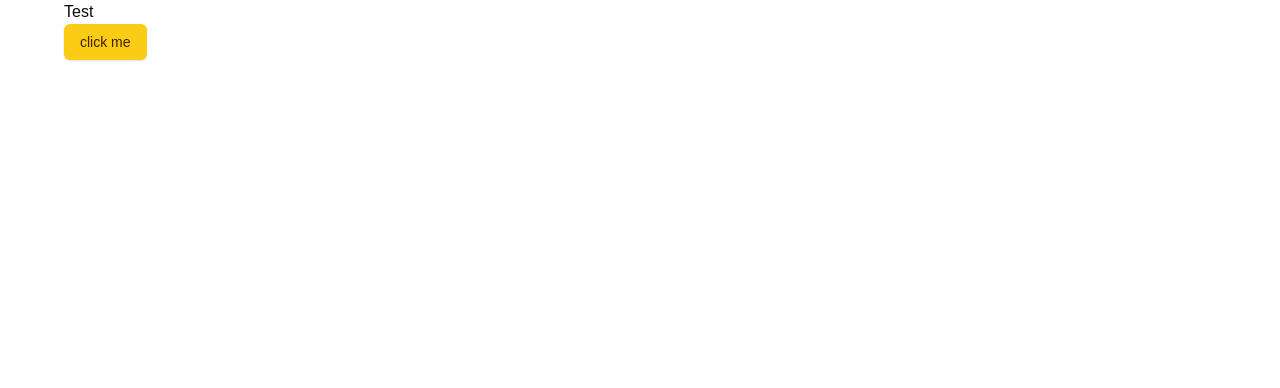
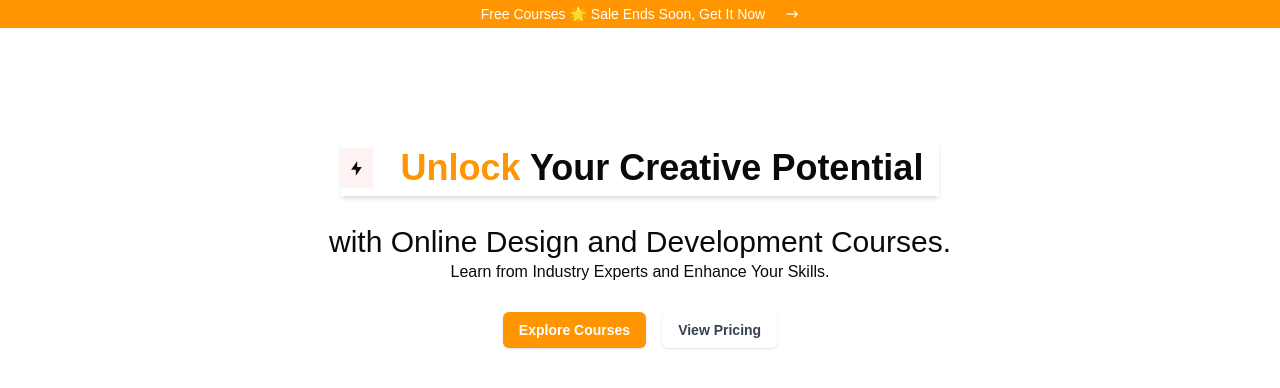
Before and after one commit to kasahun-welela/e-learning, a Next.js app: page / in a window 1280 px wide. Shown: the top 388 px of the page. Built offline with nearby package versions, Linux system fonts and the light colour scheme.

Commit message:
update hero section

```diff
--- a/app/globals.css
+++ b/app/globals.css
@@ -14,8 +14,8 @@ body {
     --card-foreground: 20 14.3% 4.1%;
     --popover: 0 0% 100%;
     --popover-foreground: 20 14.3% 4.1%;
-    --primary: 47.9 95.8% 53.1%;
-    --primary-foreground: 26 83.3% 14.1%;
+    --primary: 35 100% 50%;
+    --primary-foreground: 60 9.1% 97.8%;
     --secondary: 60 4.8% 95.9%;
     --secondary-foreground: 24 9.8% 10%;
     --muted: 60 4.8% 95.9%;
@@ -26,7 +26,7 @@ body {
     --destructive-foreground: 60 9.1% 97.8%;
     --border: 20 5.9% 90%;
     --input: 20 5.9% 90%;
-    --ring: 20 14.3% 4.1%;
+    --ring: 24.6 95% 53.1%;
     --radius: 0.5rem;
     --chart-1: 12 76% 61%;
     --chart-2: 173 58% 39%;
@@ -42,19 +42,19 @@ body {
     --card-foreground: 60 9.1% 97.8%;
     --popover: 20 14.3% 4.1%;
     --popover-foreground: 60 9.1% 97.8%;
-    --primary: 47.9 95.8% 53.1%;
-    --primary-foreground: 26 83.3% 14.1%;
+    --primary: 20.5 90.2% 48.2%;
+    --primary-foreground: 60 9.1% 97.8%;
     --secondary: 12 6.5% 15.1%;
     --secondary-foreground: 60 9.1% 97.8%;
     --muted: 12 6.5% 15.1%;
     --muted-foreground: 24 5.4% 63.9%;
     --accent: 12 6.5% 15.1%;
     --accent-foreground: 60 9.1% 97.8%;
-    --destructive: 0 62.8% 30.6%;
+    --destructive: 0 72.2% 50.6%;
     --destructive-foreground: 60 9.1% 97.8%;
     --border: 12 6.5% 15.1%;
     --input: 12 6.5% 15.1%;
-    --ring: 35.5 91.7% 32.9%;
+    --ring: 20.5 90.2% 48.2%;
     --chart-1: 220 70% 50%;
     --chart-2: 160 60% 45%;
     --chart-3: 30 80% 55%;
--- a/app/layout.tsx
+++ b/app/layout.tsx
@@ -1,6 +1,7 @@
 import type { Metadata } from "next";
-import { Geist, Be_Vietnam_Pro } from "next/font/google";
+import { Be_Vietnam_Pro } from "next/font/google";
 import "./globals.css";
+import "remixicon/fonts/remixicon.css";
 
 const beVietnamPro = Be_Vietnam_Pro({
   weight: ["400", "700"],
@@ -20,9 +21,11 @@ export default function RootLayout({
 }>) {
   return (
     <html lang="en">
-      <body
-        className={` ${beVietnamPro.variable} antialiased max-w-[90%] mx-auto`}
-      >
+      <body className={` ${beVietnamPro.variable} `}>
+        <div className="bg-primary py-1 text-center text-white text-sm flex justify-center gap-5">
+          <p>Free Courses 🌟 Sale Ends Soon, Get It Now</p>
+          <i className="ri-arrow-right-long-line"></i>
+        </div>
         {children}
       </body>
     </html>
--- a/app/page.tsx
+++ b/app/page.tsx
@@ -1,11 +1,9 @@
-import { Button } from "@/components/ui/button";
+import Hero from "@/components/Hero";
 
 export default function Home() {
   return (
     <>
-      {" "}
-      <h1>Test</h1>
-      <Button>click me</Button>
+      <Hero />
     </>
   );
 }
--- /dev/null
+++ b/components/Hero.tsx
@@ -0,0 +1,33 @@
+import { Button } from "./ui/button";
+
+export default function Hero() {
+  return (
+    <div className="flex flex-col items-center justify-center gap-7 py-20 md:py-28">
+      <div className="shadow-md flex items-center justify-center gap-3 ">
+        <i className="ri-flashlight-fill bg-red-50 p-2"></i>
+        <h1 className="font-semibold text-base md:text-4xl bg-white  py-2 px-4">
+          <span className="text-primary">Unlock</span> Your Creative Potential{" "}
+        </h1>
+      </div>
+
+      <div className="text-center">
+        <p className="font-medium md:text-3xl text-2xl">
+          with Online Design and Development Courses.
+        </p>
+        <p className="md:text-base text-sm ">
+          Learn from Industry Experts and Enhance Your Skills.
+        </p>
+      </div>
+      <div className="space-x-4">
+        <Button className="font-semibold text-sm text-white ">
+          {" "}
+          Explore Courses
+        </Button>
+        <Button className="font-semibold text-sm bg-white text-gray-700">
+          {" "}
+          View Pricing
+        </Button>
+      </div>
+    </div>
+  );
+}
--- a/package.json
+++ b/package.json
@@ -16,6 +16,7 @@
     "next": "15.1.7",
     "react": "^19.0.0",
     "react-dom": "^19.0.0",
+    "remixicon": "^4.6.0",
     "tailwind-merge": "^3.0.1",
     "tailwindcss-animate": "^1.0.7"
   },
```
Also changed, not shown: 1 other file (tests, documents, lock files or other folders).
